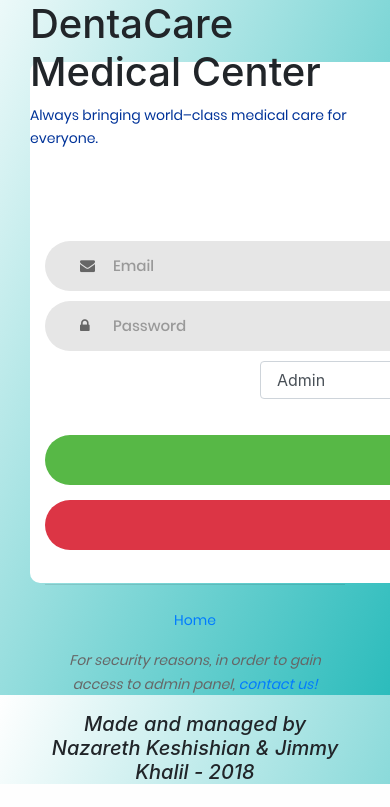
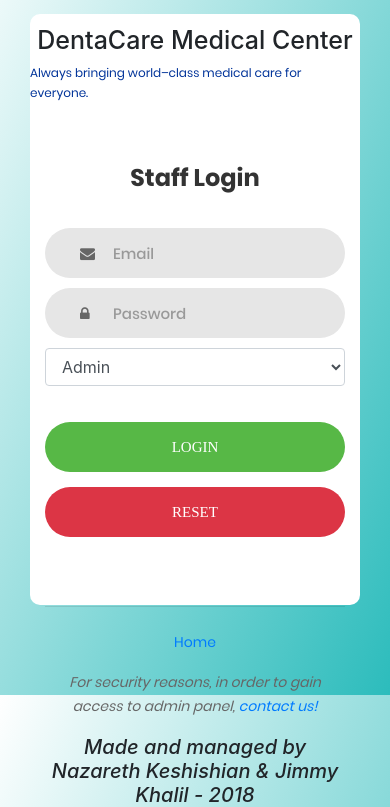
Before and after one commit to nazarethk/Medical-Center-Database-Management-System, a PHP site: page /php/staff.php in a window 390 px wide; the page is wider, and only the part inside the window is pictured. Shown: the part 149-956 px from the top of that part. Before the commit the page ends 933 px from the top of that part, so only its background shows below. Run offline with PHP 8.4, Linux system fonts and the light colour scheme; some web fonts are replaced.

Commit message:
Now Mobile Friendly

```diff
--- a/DentaCare/css/css/main.css
+++ b/DentaCare/css/css/main.css
@@ -360,6 +360,11 @@
 
 
 @media (max-width: 992px) {
+
+  .title{
+    font-size:25px;
+  }
+
   .wrap-login100 {
     padding: 177px 90px 33px 85px;
   }
--- a/DentaCare/css/main.css
+++ b/DentaCare/css/main.css
@@ -368,6 +368,12 @@
 
 
 @media (max-width: 992px) {
+
+h1{
+  font-size:25px;
+}
+
+
   .wrap-login100 {
     padding: 177px 90px 33px 85px;
   }
--- a/DentaCare/php/staff.php
+++ b/DentaCare/php/staff.php
@@ -52,15 +52,51 @@
       }
     ?>
 
- <h1 style="display:flex; justify-content:center;"> DentaCare Medical Center</h1>
-		<p class="block-quote" style="color: #003399; display:flex; justify-content:center;">Always bringing world–class medical care for everyone.</p>
+		<style>
+			@media (max-width: 992px) {
+				#title{
+					margin-top:25px;
+					font-size: 25px !important;
+					display:flex;
+					justify-content:center;
+				}
+				#subtitle{
+					font-size: 12px;
+				}
+				#mobile{
+					margin-top: -80px;
+					padding-top: 100px;
+					margin-right: auto;
+					margin-left: auto;
+					width: 100%;
+					min-height: 70vh;
+					display: flex;
+					flex-wrap: wrap;
+					justify-content: center;
+					align-items: center;
+				}
+			}
+			@media (min-width: 992px) {
+				#title{
+					display:flex;
+					justify-content:center;
+				}
+
+				#subtitle{
+					display:flex;
+					justify-content:center;
+				}
+			}
+		</style>
+    <h1 id="title"> DentaCare Medical Center</h1>
+		<p class="block-quote" id="subtitle" style="color: #003399; display:flex; justify-content:center;">Always bringing world–class medical care for everyone.</p>
 
 <body class="container" style="background-image: linear-gradient(to bottom right,#ffffff 0%, #2cbcbc 100%);">
 
+	<div class="wrap-login100" style="margin-top: -105px;padding-top: 100px;margin-right: auto; margin-left: auto; width: 100%;min-height: 70vh;display: flex; flex-wrap: wrap; justify-content: center; align-items: center;">
 
-<div class="wrap-login100" style="margin-top: -105px;padding-top: 100px;margin-right: auto; margin-left: auto;">
-  <div class="login100-pic js-tilt" data-tilt>
-    <img src="../images/img-01.png" style="padding-bottom: 75px" alt="IMG">
+		<div class="login100-pic js-tilt" data-tilt>
+    <img src="../images/img-01.png" style="padding-bottom: 75px; margin-left: -50px;" alt="IMG">
   </div>
 
   <form class="login100-form validate-form" action="staff.php" method="POST">
```
Also changed, not shown: DentaCare/php/index.php (+40 -4 lines), DentaCare/css/style_login.css (line endings or trailing spaces), README.md.
